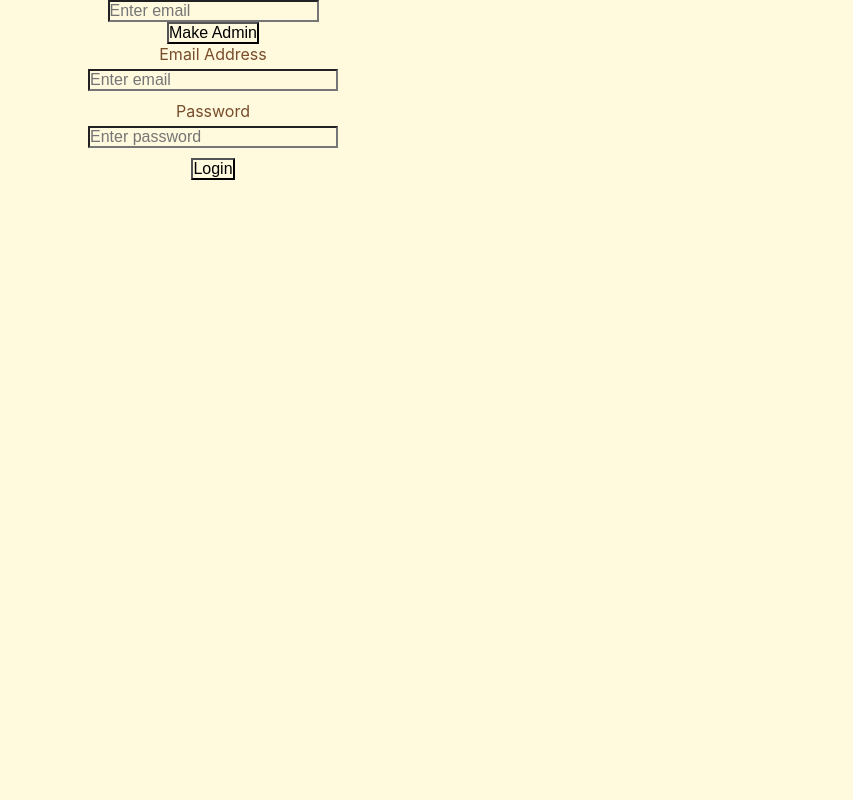
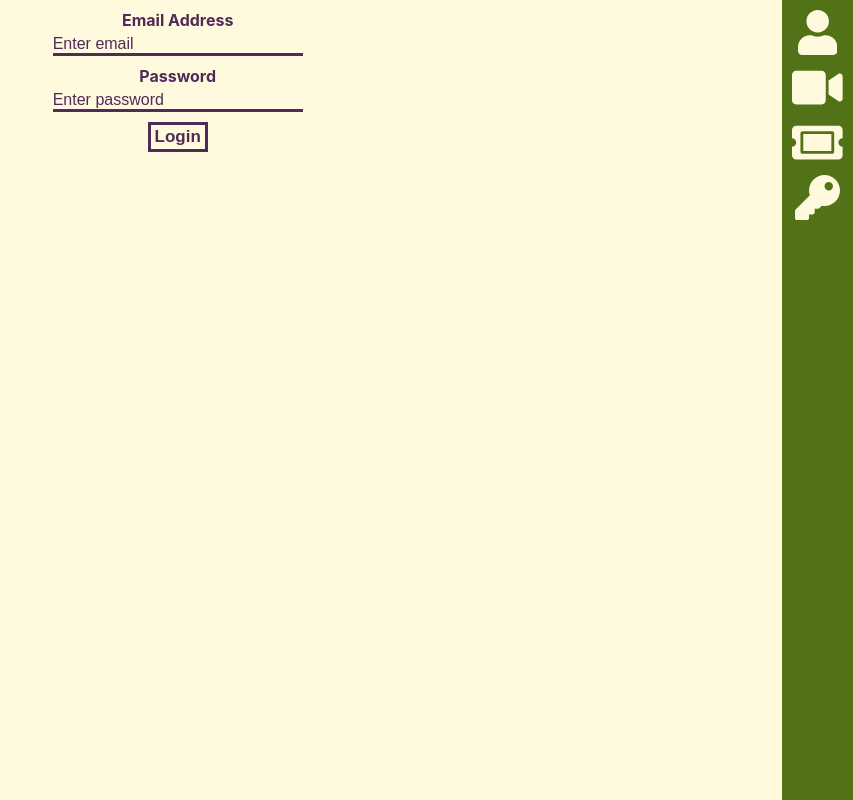
Before and after one commit to LtCodename/watcher, a React (Create React App) app: page /login in a window 1280 px wide. Shown: the whole page, without its empty margins (427-1280 px from the left). Built offline with nearby package versions, Linux system fonts and the light colour scheme; no server answers; the database is empty.

Commit message:
Login page css

```diff
--- a/src/components/LoginPage.tsx
+++ b/src/components/LoginPage.tsx
@@ -1,12 +1,20 @@
-import React, {useEffect, useState} from 'react';
+import React, { useEffect, useState } from 'react';
 import { withRouter } from "react-router";
 import styled from "styled-components";
 import fire from "../fire";
 import { useDispatch, useStore } from "react-redux";
-import { Col } from "./Layout";
+import { Col, Row } from "./Layout";
 import UserReducer from "../redux/UserReducer";
+import SystemPanel from "./SystemPanel";
 
-const MainWrapper = styled(Col)`
+const MainRow = styled(Row)`
+    justify-content: space-between;
+    min-height: 100vh;
+`;
+
+const MainCol = styled(Col)`
+    padding: 10px;
+    width: 100%;
     align-items: center;
 `;
 
@@ -16,11 +24,20 @@ const InputWrapper = styled(Col)`
 
 const Label = styled.label`
     text-align: center;
-    color: #774d2b;
+    color: #512b58;
+    font-weight: 700;
     margin-bottom: 5px;
 `;
 
 const Input = styled.input`
+    border-bottom: 3px solid #512b58;
+    border-top: none;
+    border-left: none;
+    border-right: none;
+    outline: none;
+    ::-webkit-input-placeholder {
+        color: #512b58;
+    }
     margin-bottom: 10px;
 `;
 
@@ -28,26 +45,29 @@ const AuthPanel = styled(Col)`
     align-items: center;
 `;
 
-const LoginButton = styled.button`
-    margin: 0 0 10px 0;
+const Button = styled.button`
+    font-weight: 800;
+    font-size: 17px;
+    color: #512b58;
+    outline: none;
+    cursor: pointer;
+    border: 3px solid #512b58;
+    width: fit-content;
+    padding: 2px 4px
 `;
 
-const LogoutButton = styled.button`
-    margin: 0;
-`;
-
-const AdminInput = styled.input`
+/*const AdminInput = styled.input`
 `;
 
 const AdminCol = styled(Col)`
     align-items: center;
-`;
+`;*/
 
-const LoginPage = ({...otherProps}) => {
+const LoginPage = () => {
     const [userEmail, setUserEmail] = useState('');
     const [userPassword, setUserPassword] = useState('');
     const [userData, setUserData] = useState('');
-    const [adminEmail, setAdminEmail] = useState('');
+    //const [adminEmail, setAdminEmail] = useState('');
 
     const store = useStore();
     const storeState = store.getState();
@@ -94,7 +114,7 @@ const LoginPage = ({...otherProps}) => {
     };
 
     const logoutButton = (
-        <LogoutButton onClick={onLogout}>Logout</LogoutButton>
+        <Button onClick={onLogout}>Logout</Button>
     );
 
     const authPanel = (
@@ -121,11 +141,11 @@ const LoginPage = ({...otherProps}) => {
                     value={userPassword}
                     onChange={inputValuesChange} required/>
             </InputWrapper>
-            <LoginButton onClick={onLogin}>Login</LoginButton>
+            <Button onClick={onLogin}>Login</Button>
         </AuthPanel>
     );
 
-    const adminValueChange = (event: { target: { value: React.SetStateAction<string>; }; }) => {
+    /*const adminValueChange = (event: { target: { value: React.SetStateAction<string>; }; }) => {
         setAdminEmail(event.target.value);
     };
 
@@ -150,18 +170,17 @@ const LoginPage = ({...otherProps}) => {
                 <button>Make Admin</button>
             </AdminCol>
         </form>
-    );
+    );*/
 
     return (
-        <>
-            <Col>
-                <MainWrapper>
-                    {makeAdmin}
-                    {userData.length === 0 ? authPanel : ""}
-                    {userData.length === 0 ? "" : logoutButton}
-                </MainWrapper>
-            </Col>
-        </>
+        <MainRow>
+            <MainCol>
+                {/*{makeAdmin}*/}
+                {userData.length === 0 ? authPanel : ""}
+                {userData.length === 0 ? "" : logoutButton}
+            </MainCol>
+            <SystemPanel/>
+        </MainRow>
     )
 };
 
```
